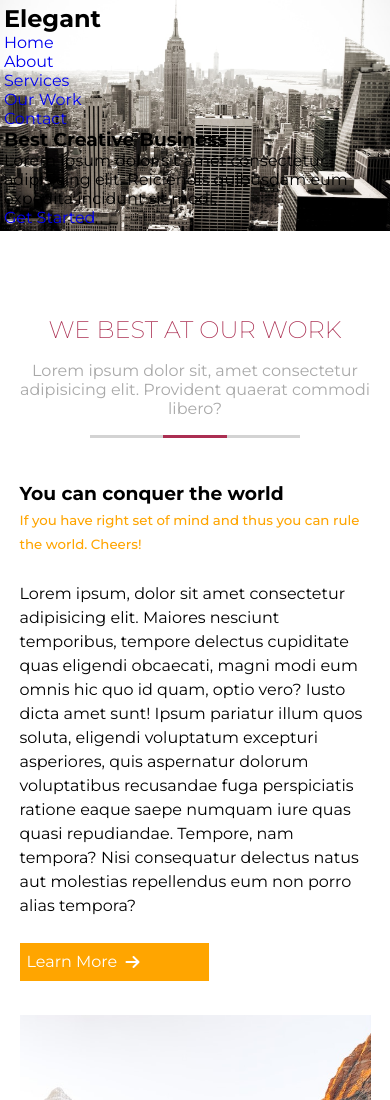
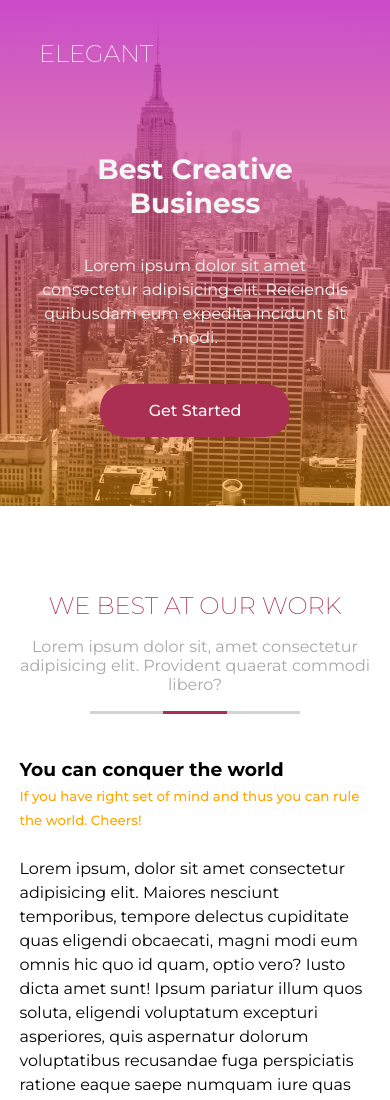
Before and after one commit to gfreitasTamwood/2023-02-class-01, a plain HTML site: page index.html in a window 390 px wide. Shown: the top 1100 px of the page. Drawn offline with Linux system fonts and the light colour scheme.

Commit message:
Mobile-Jacques: Header is done

```diff
--- a/css/style.css
+++ b/css/style.css
@@ -55,12 +55,12 @@ header {
     background-size: cover;
     background-repeat: no-repeat;
     display: flex;
+    justify-content: center;
 }
 
 header > article {
-    width: 98%;
-    height: 98%;
-    padding: 1%;
+    width: 100%;
+    padding: 10%;
 }
 
 img {
@@ -69,6 +69,51 @@ img {
 
 /** MOBILE **/
 @media (min-width: 200px) {
+
+    header {
+        color: whitesmoke;
+        height: 60vh;
+    }
+
+    header > article {
+        background-image: linear-gradient(
+            to bottom,
+            rgba(180,0,180,.7),
+            rgba(255,155,0,.5)
+        );
+        display: flex;
+        flex-direction: column;
+        row-gap: 10vh;
+    }
+
+    header h1 {
+        font-size: 28px;
+    }
+
+    header h2 {
+        text-transform: uppercase;
+        font-weight: 200;
+    }
+
+    header p {
+        line-height: 1.5;
+    }
+
+    header section {
+        display: flex;
+        flex-direction: column;
+        row-gap: 4vh;
+        align-items: center;
+        text-align: center;
+    }
+
+    header section > [href="#"] {
+        width: 50%;
+    }
+
+    header ul {
+        display: none;
+    }
 
     main {
         align-items: center;
@@ -338,6 +383,7 @@ img {
         border-bottom: 1px solid black;
     }
 
+    header section > a,
     [type="submit"] {
         font-weight: 500;
         padding: 2vh;
```
